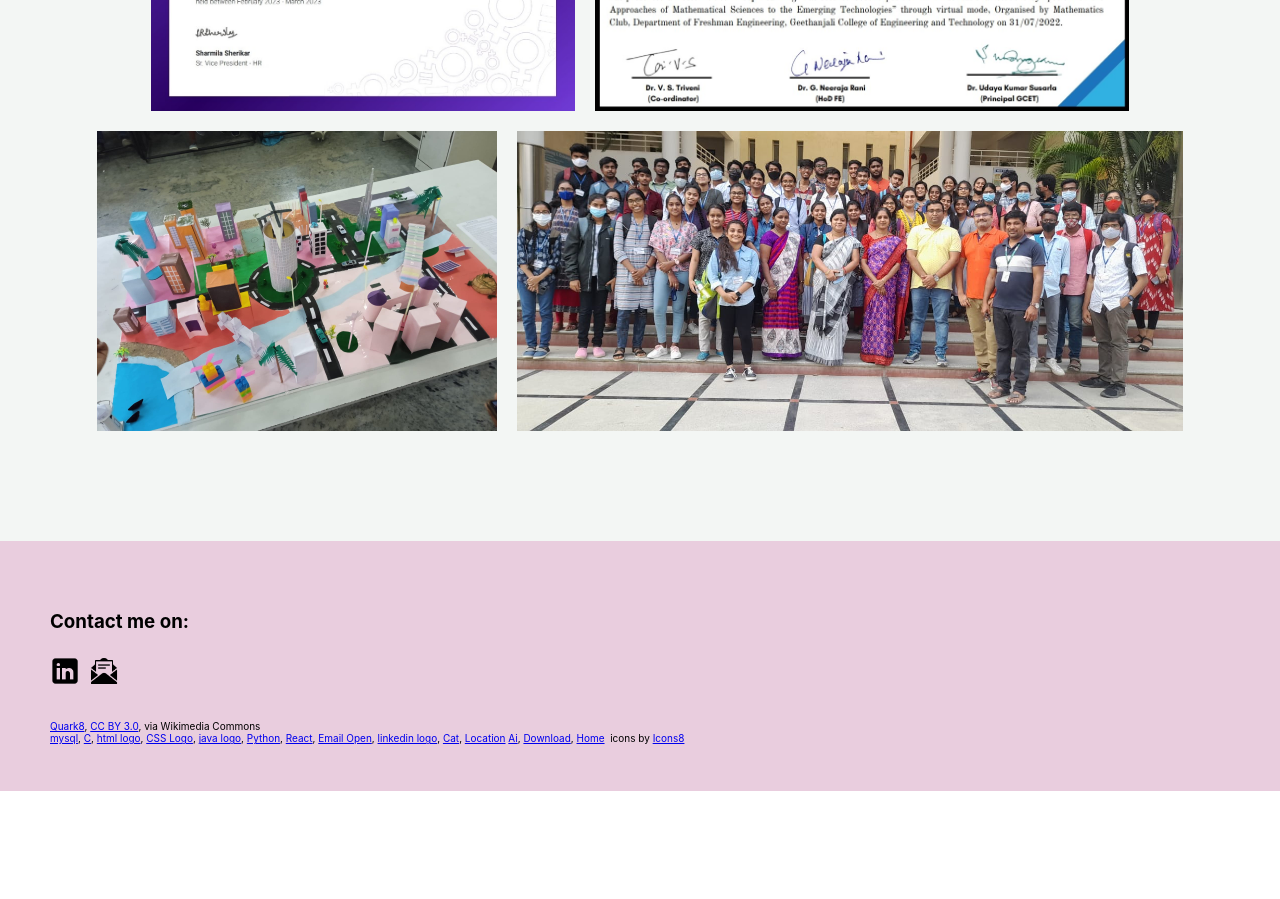
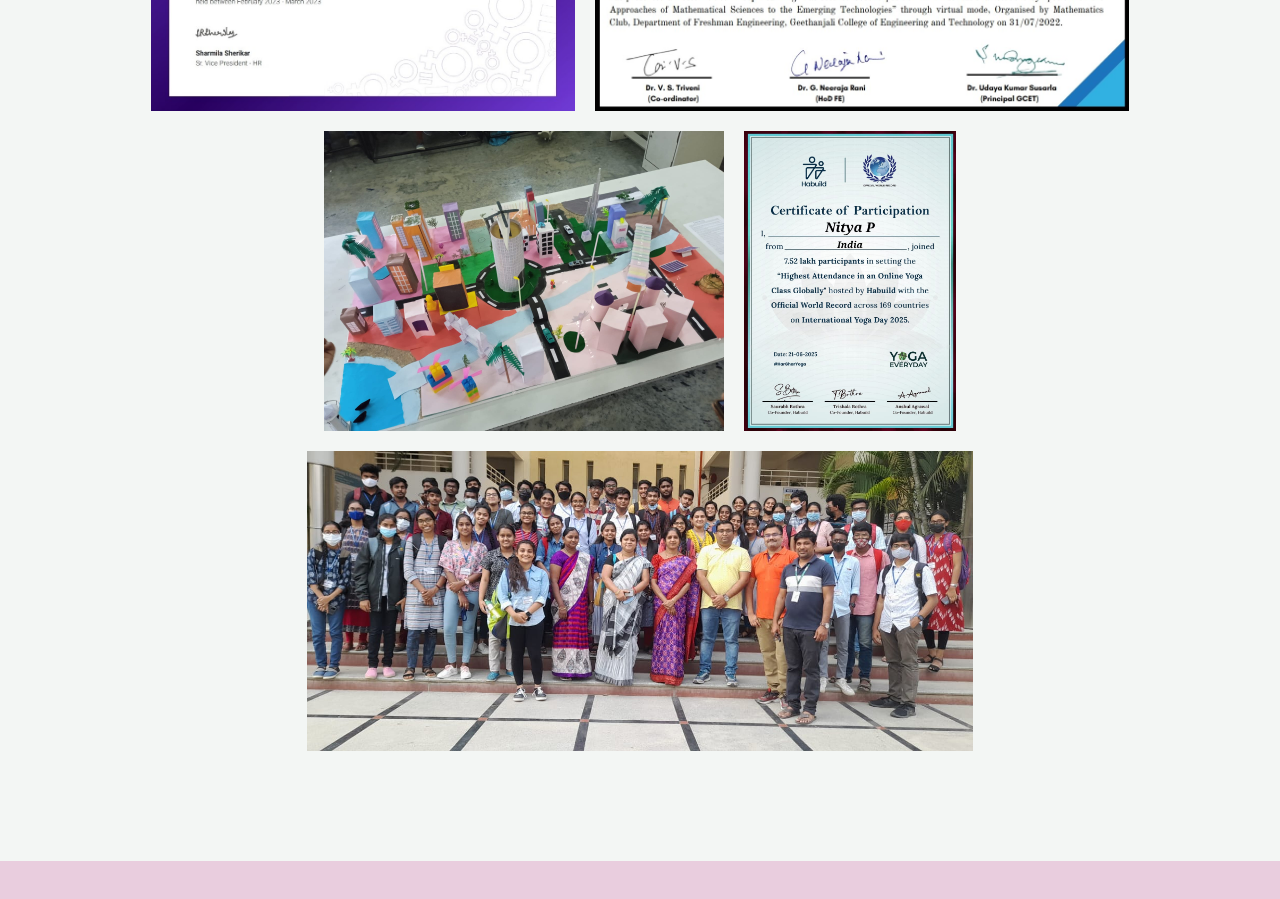
Before and after one commit to NagaNitya/Portfolio, a React (Create React App) app in the folder portfolio/: page /gallery in a window 1280 px wide. Shown: the part 1500-2399 px from the top of the page. Before the commit the page ends 2291 px from the top, so only its background shows below. Built offline with nearby package versions, Linux system fonts and the light colour scheme.

Commit message:
added new pic - yoga day certificate - to gallery page

```diff
--- a/portfolio/src/Gallery/Gallerylist.jsx
+++ b/portfolio/src/Gallery/Gallerylist.jsx
@@ -10,6 +10,7 @@ import dtwpic from '../Assets/dtwpic.jpg'
 import smtpic from '../Assets/smtpic.jpg'
 import virpic from '../Assets/virpic.jpeg'
 import sympic from '../Assets/sympic.jpeg'
+import yogapic from '../Assets/yogapic.jpg'
 
 const Gallerylist = () => {
 
@@ -32,6 +33,7 @@ const Gallerylist = () => {
                 <img src={virpic} alt="Virtusa Engineering Equity hackathon" className='imgdiv' data-aos="fade-up"/>
                 <img src={sympic} alt="maths symposium certificate" className='imgdiv' data-aos="fade-up"/>
                 <img src={vaipic} alt="Vaisheshika model future city" className='imgdiv' data-aos="fade-up"/>
+                <img src={yogapic} alt="Yoga day 2025 certificate of participation" className='imgdiv' data-aos="fade-up"/>
                 <img src={dtwpic} alt="Design Thinking Workshop" className='imgdiv' data-aos="fade-up"/>
             </div>
 
```
Also changed, not shown: portfolio/src/Assets/yogapic.jpg (added).
